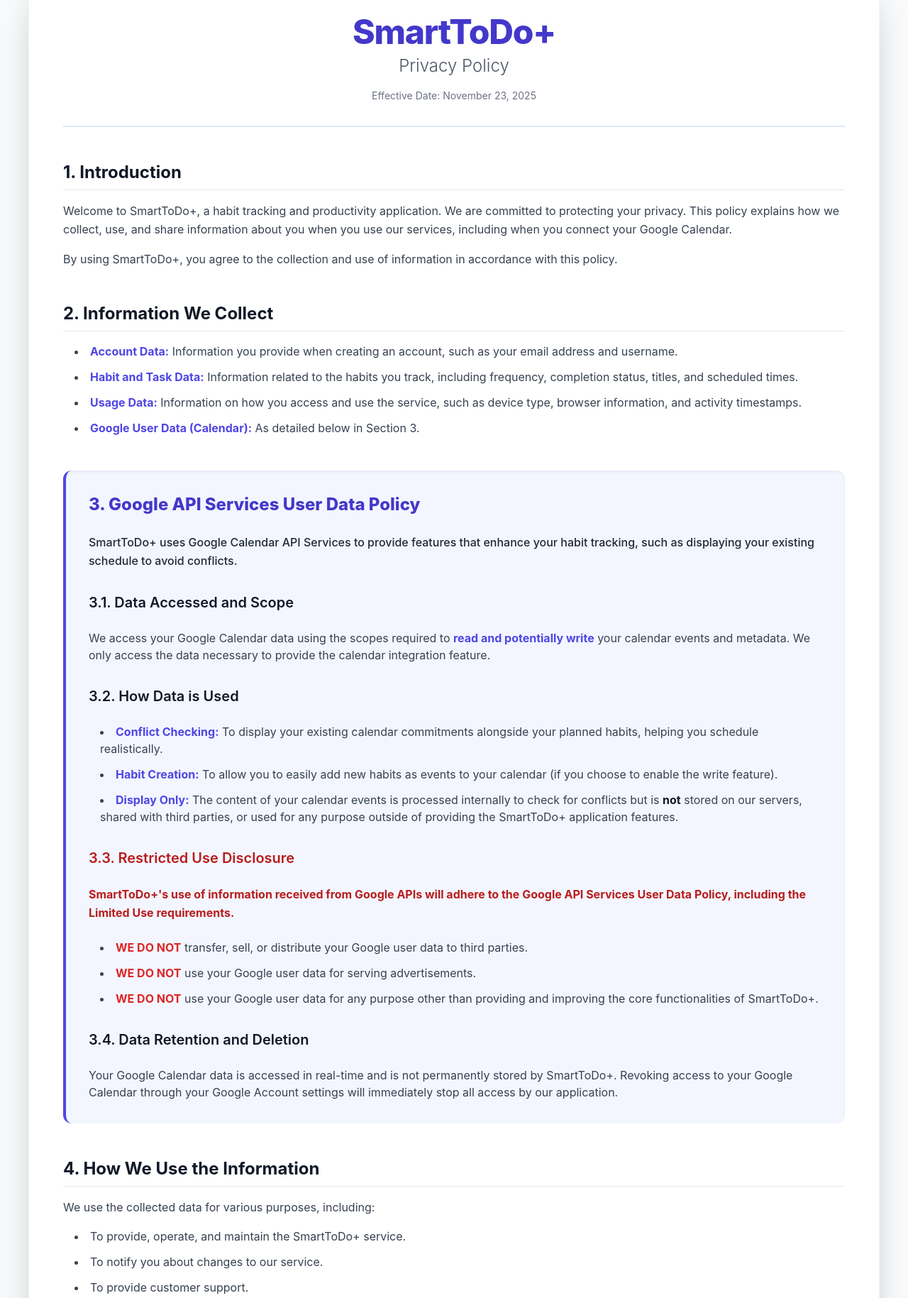
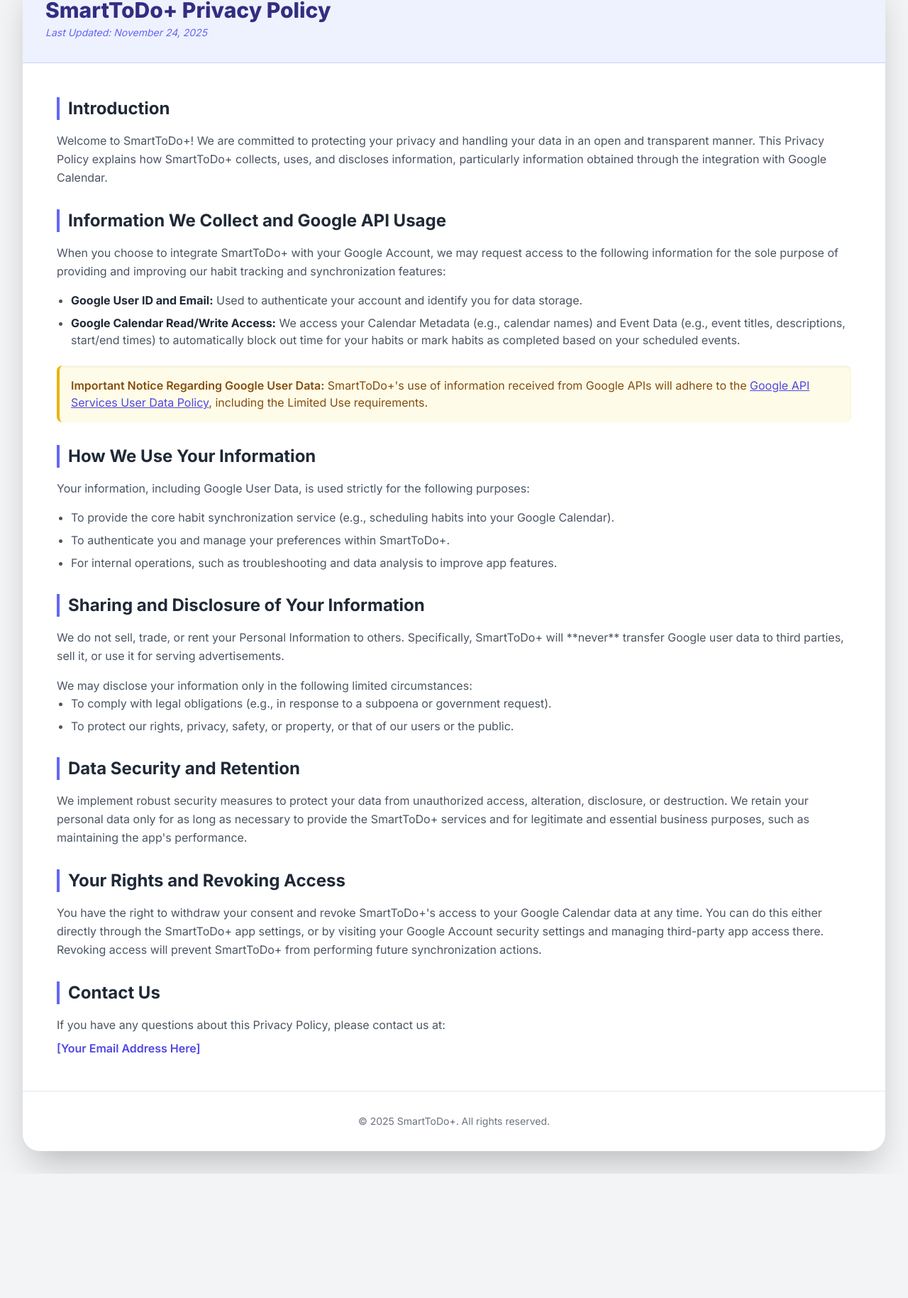
Before and after one commit to fortniter69/SmartToDo_PrivacyPolicy, a plain HTML site: page index.html in a window 1280 px wide. Shown: the part 68-1897 px from the top of the page at 71% size. After the commit the page ends 1722 px from the top, so only its background shows below. Drawn offline with nearby package versions, Linux system fonts and the light colour scheme.

Commit message:
Update index.html

```diff
--- a/index.html
+++ b/index.html
@@ -4,121 +4,126 @@
     <meta charset="UTF-8">
     <meta name="viewport" content="width=device-width, initial-scale=1.0">
     <title>SmartToDo+ Privacy Policy</title>
-    <!-- Load Tailwind CSS via CDN for easy styling -->
+    <!-- Load Tailwind CSS -->
     <script src="https://cdn.tailwindcss.com"></script>
-    <!-- We keep a minimal style block only for font loading for consistent appearance -->
     <style>
+        /* Custom font import and application */
+        @import url('https://fonts.googleapis.com/css2?family=Inter:wght@100..900&display=swap');
         body {
             font-family: 'Inter', sans-serif;
+            /* bg-gray-100 is applied in the body tag via Tailwind class */
         }
-        /* Removed unnecessary custom classes, relying fully on Tailwind utilities */
+        .container {
+            max-width: 800px;
+        }
+        h2 {
+            /* Text-2xl and font-bold are handled by Tailwind classes below */
+            border-left: 4px solid #6366f1; /* Indigo-500 */
+            padding-left: 0.75rem;
+        }
     </style>
 </head>
-<body class="bg-gray-50 text-gray-800 p-4 sm:p-10">
+<body class="p-4 sm:p-8 bg-gray-100">
 
-    <div class="container mx-auto bg-white p-6 sm:p-12 rounded-3xl shadow-xl lg:shadow-2xl space-y-12 border border-gray-100">
+    <!-- The main card container -->
+    <div class="container mx-auto bg-white shadow-2xl rounded-3xl">
 
-        <header class="text-center pb-8 border-b-2 border-indigo-100">
-            <h1 class="text-4xl sm:text-5xl font-extrabold text-indigo-700 tracking-tight">SmartToDo+</h1>
-            <h2 class="text-2xl text-gray-600 mt-2 font-light">Privacy Policy</h2>
-            <p class="text-sm text-gray-500 mt-4">Effective Date: November 23, 2025</p>
+        <!-- Header (Visually distinct top section of the card) -->
+        <header class="bg-indigo-50 p-6 md:p-8 rounded-t-3xl border-b border-indigo-200">
+            <h1 class="text-3xl font-extrabold text-indigo-900 mb-1">SmartToDo+ Privacy Policy</h1>
+            <p class="text-sm italic text-indigo-500">Last Updated: November 24, 2025</p>
         </header>
 
+        <!-- Content Wrapper (Padded area for policy sections) -->
+        <div class="p-6 md:p-10 lg:p-12">
+
             <!-- Introduction -->
-        <section class="space-y-4">
-            <h3 class="text-2xl font-bold text-gray-900 border-b pb-2">1. Introduction</h3>
-            <p class="text-gray-700 leading-relaxed">
-                Welcome to SmartToDo+, a habit tracking and productivity application. We are committed to protecting your privacy. This policy explains how we collect, use, and share information about you when you use our services, including when you connect your Google Calendar.
-            </p>
-            <p class="text-gray-700 leading-relaxed">
-                By using SmartToDo+, you agree to the collection and use of information in accordance with this policy.
+            <section class="mb-8">
+                <h2 class="text-2xl font-bold text-gray-800 mb-4">Introduction</h2>
+                <p class="text-gray-600 leading-relaxed">
+                    Welcome to SmartToDo+! We are committed to protecting your privacy and handling your data in an open and transparent manner. This Privacy Policy explains how SmartToDo+ collects, uses, and discloses information, particularly information obtained through the integration with Google Calendar.
                 </p>
             </section>
 
-        <!-- Information We Collect -->
-        <section class="space-y-4">
-            <h3 class="text-2xl font-bold text-gray-900 border-b pb-2">2. Information We Collect</h3>
-            <ul class="list-disc list-inside space-y-3 pl-4 text-gray-700">
-                <li><strong class="text-indigo-600">Account Data:</strong> Information you provide when creating an account, such as your email address and username.</li>
-                <li><strong class="text-indigo-600">Habit and Task Data:</strong> Information related to the habits you track, including frequency, completion status, titles, and scheduled times.</li>
-                <li><strong class="text-indigo-600">Usage Data:</strong> Information on how you access and use the service, such as device type, browser information, and activity timestamps.</li>
-                <li><strong class="text-indigo-600">Google User Data (Calendar):</strong> As detailed below in Section 3.</li>
+            <!-- Information We Collect & Google API Usage (CRUCIAL SECTION) -->
+            <section class="mb-8">
+                <h2 class="text-2xl font-bold text-gray-800 mb-4">Information We Collect and Google API Usage</h2>
+                <p class="mb-4 text-gray-600 leading-relaxed">
+                    When you choose to integrate SmartToDo+ with your Google Account, we may request access to the following information for the sole purpose of providing and improving our habit tracking and synchronization features:
+                </p>
+
+                <ul class="list-disc pl-5 space-y-2 text-gray-600">
+                    <li><strong class="text-gray-800">Google User ID and Email:</strong> Used to authenticate your account and identify you for data storage.</li>
+                    <li><strong class="text-gray-800">Google Calendar Read/Write Access:</strong> We access your Calendar Metadata (e.g., calendar names) and Event Data (e.g., event titles, descriptions, start/end times) to automatically block out time for your habits or mark habits as completed based on your scheduled events.</li>
+                </ul>
+
+                <p class="mt-6 p-4 bg-yellow-50 text-yellow-800 border-l-4 border-yellow-500 rounded-lg shadow-inner">
+                    <strong class="font-semibold">Important Notice Regarding Google User Data:</strong> SmartToDo+'s use of information received from Google APIs will adhere to the <a href="https://developers.google.com/terms/api-services-user-data-policy#limited_use" target="_blank" class="text-indigo-600 hover:text-indigo-800 underline">Google API Services User Data Policy</a>, including the Limited Use requirements.
+                </p>
+            </section>
+
+            <!-- How We Use Your Information (LIMITED USE) -->
+            <section class="mb-8">
+                <h2 class="text-2xl font-bold text-gray-800 mb-4">How We Use Your Information</h2>
+                <p class="mb-4 text-gray-600 leading-relaxed">
+                    Your information, including Google User Data, is used strictly for the following purposes:
+                </p>
+                <ul class="list-disc pl-5 space-y-2 text-gray-600">
+                    <li>To provide the core habit synchronization service (e.g., scheduling habits into your Google Calendar).</li>
+                    <li>To authenticate you and manage your preferences within SmartToDo+.</li>
+                    <li>For internal operations, such as troubleshooting and data analysis to improve app features.</li>
                 </ul>
             </section>
 
-        <!-- Google User Data Section (CRITICAL for Compliance - Enhanced Modern Look) -->
-        <section class="space-y-6 p-6 sm:p-8 rounded-xl border-l-4 border-indigo-600 bg-indigo-50/70 shadow-inner">
-            <h3 class="text-2xl font-extrabold text-indigo-700">3. Google API Services User Data Policy</h3>
-            <p class="text-gray-800 font-medium leading-relaxed">
-                SmartToDo+ uses Google Calendar API Services to provide features that enhance your habit tracking, such as displaying your existing schedule to avoid conflicts.
+            <!-- Sharing and Disclosure -->
+            <section class="mb-8">
+                <h2 class="text-2xl font-bold text-gray-800 mb-4">Sharing and Disclosure of Your Information</h2>
+                <p class="mb-4 text-gray-600 leading-relaxed">
+                    We do not sell, trade, or rent your Personal Information to others. Specifically, SmartToDo+ will **never** transfer Google user data to third parties, sell it, or use it for serving advertisements.
                 </p>
+                <p class="text-gray-600 leading-relaxed">
+                    We may disclose your information only in the following limited circumstances:
+                </p>
+                <ul class="list-disc pl-5 space-y-2 text-gray-600">
+                    <li>To comply with legal obligations (e.g., in response to a subpoena or government request).</li>
+                    <li>To protect our rights, privacy, safety, or property, or that of our users or the public.</li>
+                </ul>
+            </section>
 
-            <h4 class="text-xl font-semibold text-gray-900 pt-2">3.1. Data Accessed and Scope</h4>
-            <p class="text-gray-700">
-                We access your Google Calendar data using the scopes required to <strong class="text-indigo-600">read and potentially write</strong> your calendar events and metadata. We only access the data necessary to provide the calendar integration feature.
-            </p>
-
-            <h4 class="text-xl font-semibold text-gray-900 pt-2">3.2. How Data is Used</h4>
-            <ul class="list-disc list-inside space-y-3 pl-4 text-gray-700">
-                <li><strong class="text-indigo-600">Conflict Checking:</strong> To display your existing calendar commitments alongside your planned habits, helping you schedule realistically.</li>
-                <li><strong class="text-indigo-600">Habit Creation:</strong> To allow you to easily add new habits as events to your calendar (if you choose to enable the write feature).</li>
-                <li><strong class="text-indigo-600">Display Only:</strong> The content of your calendar events is processed internally to check for conflicts but is <strong class="font-bold text-gray-900">not</strong> stored on our servers, shared with third parties, or used for any purpose outside of providing the SmartToDo+ application features.</li>
-            </ul>
-
-            <h4 class="text-xl font-semibold pt-2 text-red-700">3.3. Restricted Use Disclosure</h4>
-            <p class="text-red-700 font-bold leading-relaxed">
-                SmartToDo+'s use of information received from Google APIs will adhere to the Google API Services User Data Policy, including the Limited Use requirements.
-            </p>
-            <ul class="list-disc list-inside space-y-3 pl-4 text-gray-700">
-                <li><strong class="text-red-600">WE DO NOT</strong> transfer, sell, or distribute your Google user data to third parties.</li>
-                <li><strong class="text-red-600">WE DO NOT</strong> use your Google user data for serving advertisements.</li>
-                <li><strong class="text-red-600">WE DO NOT</strong> use your Google user data for any purpose other than providing and improving the core functionalities of SmartToDo+.</li>
-            </ul>
-
-            <h4 class="text-xl font-semibold pt-2 text-gray-900">3.4. Data Retention and Deletion</h4>
-            <p class="text-gray-700">
-                Your Google Calendar data is accessed in real-time and is not permanently stored by SmartToDo+. Revoking access to your Google Calendar through your Google Account settings will immediately stop all access by our application.
+            <!-- Data Security and Retention -->
+            <section class="mb-8">
+                <h2 class="text-2xl font-bold text-gray-800 mb-4">Data Security and Retention</h2>
+                <p class="text-gray-600 leading-relaxed">
+                    We implement robust security measures to protect your data from unauthorized access, alteration, disclosure, or destruction. We retain your personal data only for as long as necessary to provide the SmartToDo+ services and for legitimate and essential business purposes, such as maintaining the app's performance.
                 </p>
             </section>
 
-        <!-- How We Use Information -->
-        <section class="space-y-4">
-            <h3 class="text-2xl font-bold text-gray-900 border-b pb-2">4. How We Use the Information</h3>
-            <p class="text-gray-700 leading-relaxed">We use the collected data for various purposes, including:</p>
-            <ul class="list-disc list-inside space-y-3 pl-4 text-gray-700">
-                <li>To provide, operate, and maintain the SmartToDo+ service.</li>
-                <li>To notify you about changes to our service.</li>
-                <li>To provide customer support.</li>
-                <li>To monitor the usage of the service for performance and stability.</li>
-                <li>To enforce our terms, conditions, and policies.</li>
-            </ul>
+            <!-- User Rights and Revocation -->
+            <section class="mb-8">
+                <h2 class="text-2xl font-bold text-gray-800 mb-4">Your Rights and Revoking Access</h2>
+                <p class="text-gray-600 leading-relaxed">
+                    You have the right to withdraw your consent and revoke SmartToDo+'s access to your Google Calendar data at any time. You can do this either directly through the SmartToDo+ app settings, or by visiting your Google Account security settings and managing third-party app access there. Revoking access will prevent SmartToDo+ from performing future synchronization actions.
+                </p>
             </section>
 
-        <!-- Data Security and Contact -->
-        <section class="space-y-6">
-            <h3 class="text-2xl font-bold text-gray-900 border-b pb-2">5. Data Security</h3>
-            <p class="text-gray-700 leading-relaxed">
-                The security of your data is important to us. We use industry-standard measures to protect your personal data, but remember that no method of transmission over the Internet or method of electronic storage is 100% secure.
+            <!-- Contact Information -->
+            <section>
+                <h2 class="text-2xl font-bold text-gray-800 mb-4">Contact Us</h2>
+                <p class="text-gray-600 leading-relaxed">
+                    If you have any questions about this Privacy Policy, please contact us at:
                 </p>
-
-            <h3 class="text-2xl font-bold text-gray-900 border-b pb-2 mt-8">6. Changes to This Privacy Policy</h3>
-            <p class="text-gray-700 leading-relaxed">
-                We may update our Privacy Policy from time to time. We will notify you of any changes by posting the new Privacy Policy on this page and updating the "Effective Date" at the top. You are advised to review this Privacy Policy periodically for any changes.
+                <p class="mt-2 font-semibold text-indigo-600">
+                    [Your Email Address Here]
                 </p>
-
-            <h3 class="text-2xl font-bold text-gray-900 border-b pb-2 mt-8">7. Contact Us</h3>
-            <p class="text-gray-700 leading-relaxed">
-                If you have any questions about this Privacy Policy, please contact us:
-            </p>
-            <ul class="list-disc list-inside space-y-1 pl-4 text-gray-700">
-                <li>By email: <a href="mailto:support@smarttodo.app" class="text-indigo-600 hover:text-indigo-800 underline transition duration-150">support@smarttodo.app</a></li>
-                <li>By visiting this page on our website: <a href="#contact" class="text-indigo-600 hover:text-indigo-800 underline transition duration-150">SmartToDo+ Support</a></li>
-            </ul>
             </section>
 
-        <footer class="text-center pt-8 mt-8 border-t border-gray-200">
-            <p class="text-sm text-gray-500">&copy; 2025 SmartToDo+. All rights reserved.</p>
+        </div>
+
+        <!-- Footer (Styled to sit at the bottom of the card) -->
+        <footer class="mt-0 pt-4 border-t text-center text-sm text-gray-500 p-6 md:p-8">
+            &copy; 2025 SmartToDo+. All rights reserved.
         </footer>
+
     </div>
 
 </body>
```
Lines whose indentation alone changed are shown as unchanged.
